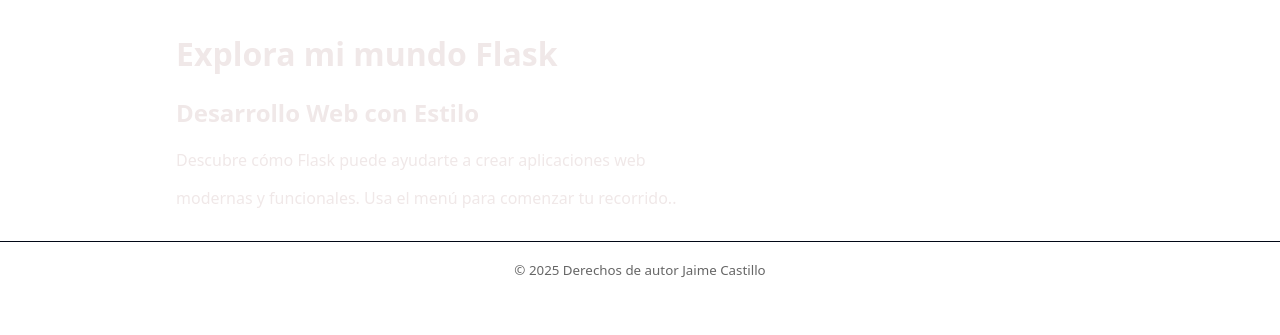
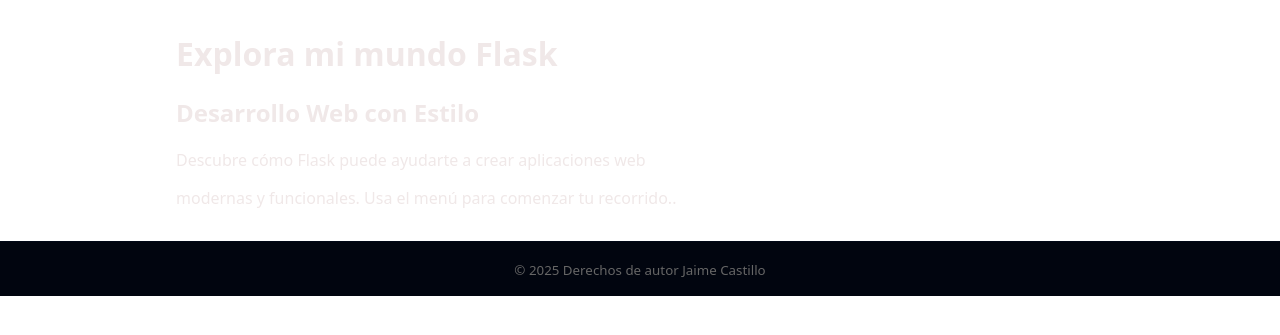
Before and after one commit to JaimeFc/PROYECTO-FLASK, a Flask app: page / in a window 1280 px wide. Shown: the part 55-390 px from the top of the page. Run offline with Flask 3, Linux system fonts and the light colour scheme.

Commit message:
codigo actualizado

```diff
--- a/static/styles.css
+++ b/static/styles.css
@@ -7,5 +7,5 @@
 .nav a { text-decoration: none; color: var(--accent); font-weight: 600; }
 .nav a:hover { text-decoration: underline; }
 .container { max-width: 960px; margin: 2rem auto; padding: 0 1rem; }
-.site-footer { border-top: 1px solid #010816; padding: 1rem; text-align: center; color: #666; }
+.site-footer { border-top: 1px solid #010816; padding: 1rem; text-align: center; color: #666; background: #01050f; }
 h1 { margin-top: 0; }
```
